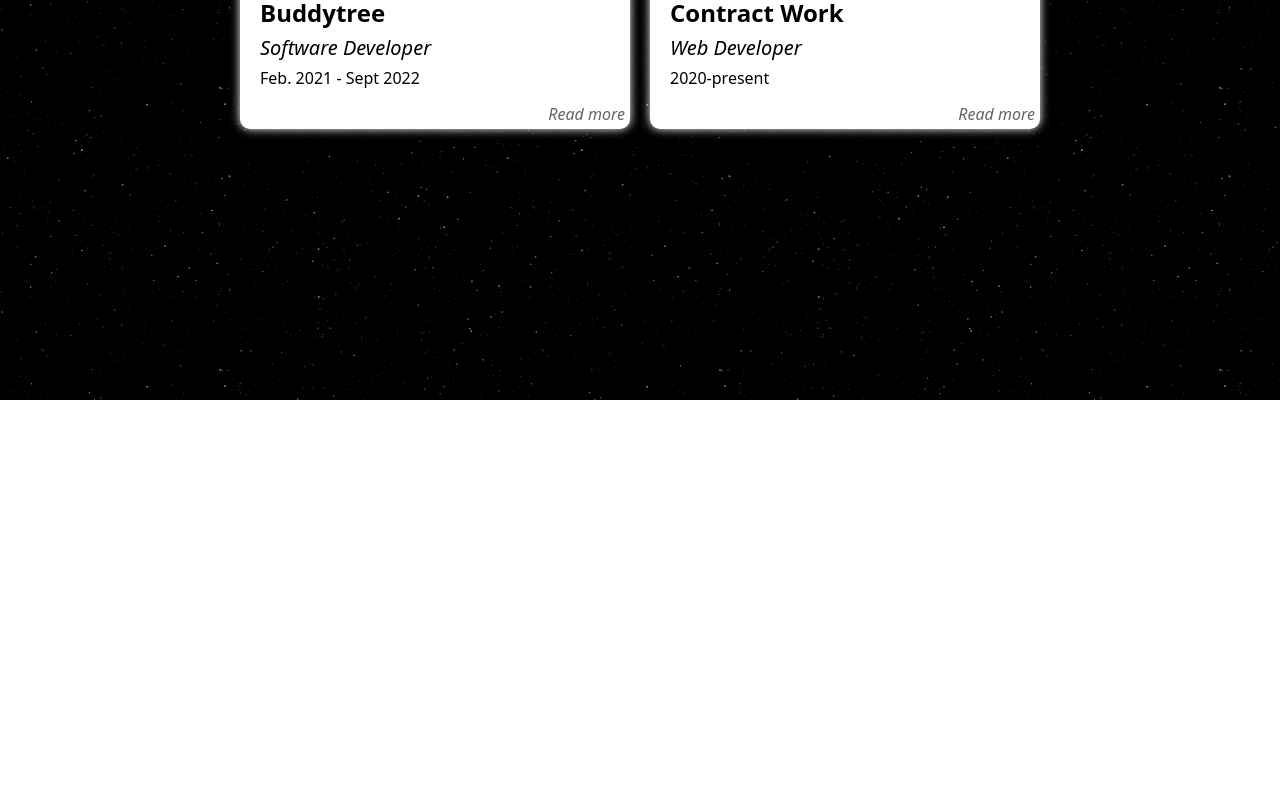
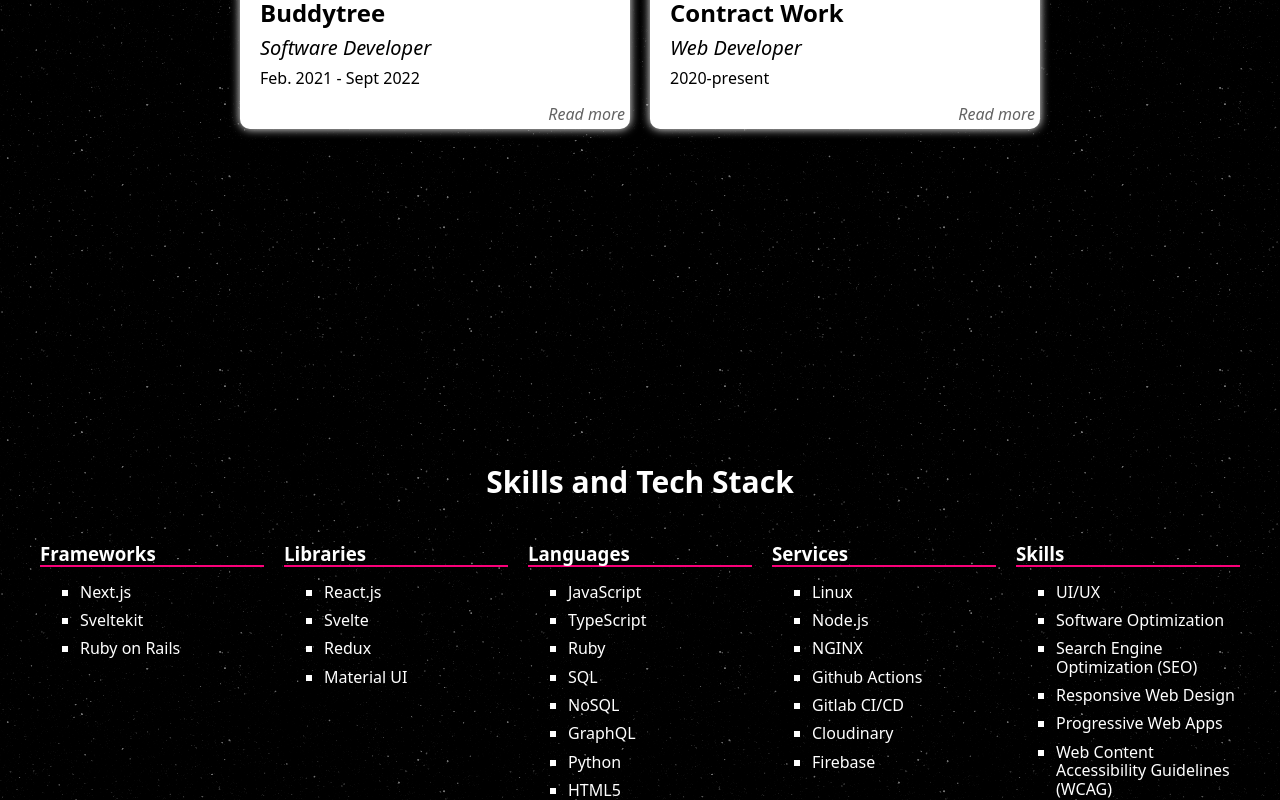
Before and after one commit to 100BC/portfolio, a SvelteKit app: page / in a window 1280 px wide. Shown: the part 2000-2800 px from the top of the page. Before the commit the page ends 2400 px from the top, so only its background shows below. Built offline with nearby package versions, Linux system fonts and the light colour scheme.

Commit message:
Add Skills section

```diff
--- a/src/routes/+page.svelte
+++ b/src/routes/+page.svelte
@@ -2,8 +2,10 @@
   import About from './_sections/about.svelte';
   import Experience from './_sections/experience.svelte';
   import Intro from './_sections/intro.svelte';
+  import Skills from './_sections/skills.svelte';
 </script>
 
 <Intro />
 <About />
 <Experience />
+<Skills />
--- a/src/routes/_sections/intro.svelte
+++ b/src/routes/_sections/intro.svelte
@@ -10,7 +10,7 @@
       <ol>
         <li><a href="#about">About</a></li>
         <li><a href="#experience">Work Experience</a></li>
-        <li><a href="#work">Tech Stack</a></li>
+        <li><a href="#skills">Skills & Tech Stack</a></li>
         <li><a href="#work">Contact</a></li>
       </ol>
     </nav>
--- /dev/null
+++ b/src/routes/_sections/skills.svelte
@@ -0,0 +1,92 @@
+<section class="fullPage" aria-labelledby="skills">
+  <h2 id="skills">Skills and Tech Stack</h2>
+
+  <div class="container">
+    <div>
+      <h3>Frameworks</h3>
+      <ul>
+        <li>Next.js</li>
+        <li>Sveltekit</li>
+        <li>Ruby on Rails</li>
+      </ul>
+    </div>
+    <div>
+      <h3>Libraries</h3>
+      <ul>
+        <li>React.js</li>
+        <li>Svelte</li>
+        <li>Redux</li>
+        <li>Material UI</li>
+      </ul>
+    </div>
+    <div>
+      <h3>Languages</h3>
+      <ul>
+        <li>JavaScript</li>
+        <li>TypeScript</li>
+        <li>Ruby</li>
+        <li>SQL</li>
+        <li>NoSQL</li>
+        <li>GraphQL</li>
+        <li>Python</li>
+        <li>HTML5</li>
+        <li>CSS3</li>
+        <li>SCSS</li>
+      </ul>
+    </div>
+    <div>
+      <h3>Services</h3>
+      <ul>
+        <li>Linux</li>
+        <li>Node.js</li>
+        <li>NGINX</li>
+        <li>Github Actions</li>
+        <li>Gitlab CI/CD</li>
+        <li>Cloudinary</li>
+        <li>Firebase</li>
+      </ul>
+    </div>
+    <div>
+      <h3>Skills</h3>
+      <ul>
+        <li>UI/UX</li>
+        <li>Software Optimization</li>
+        <li>Search Engine Optimization (SEO)</li>
+        <li>Responsive Web Design</li>
+        <li>Progressive Web Apps</li>
+        <li>Web Content Accessibility Guidelines (WCAG)</li>
+      </ul>
+    </div>
+  </div>
+</section>
+
+<style lang="scss">
+  section {
+    padding: 4rem;
+  }
+
+  h2 {
+    font-size: 3rem;
+    text-align: center;
+  }
+
+  .container {
+    display: flex;
+    flex-wrap: wrap;
+    gap: 2rem;
+    justify-content: space-between;
+
+    > div {
+      flex: 1;
+
+      > h3 {
+        margin-bottom: 0;
+        border-bottom: 2px solid $theme400;
+      }
+
+      > ul > li {
+        margin-top: 1rem;
+      }
+    }
+  }
+</style>
```
